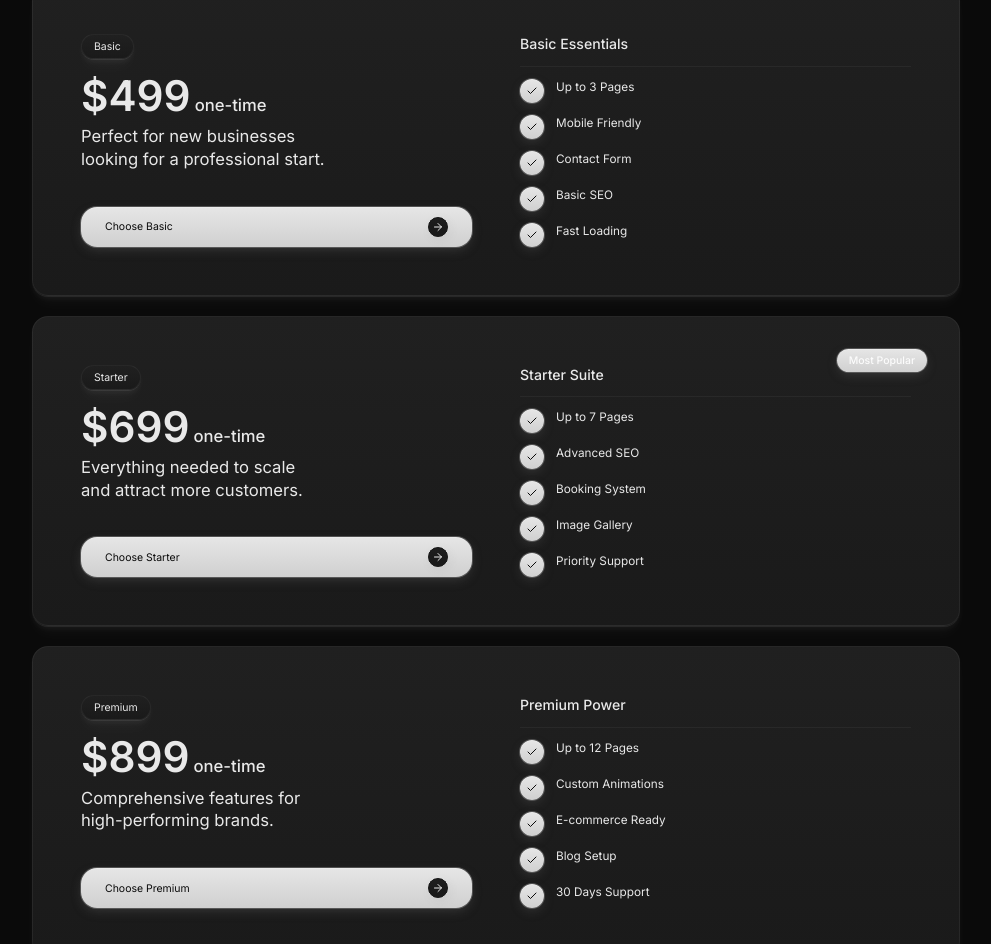
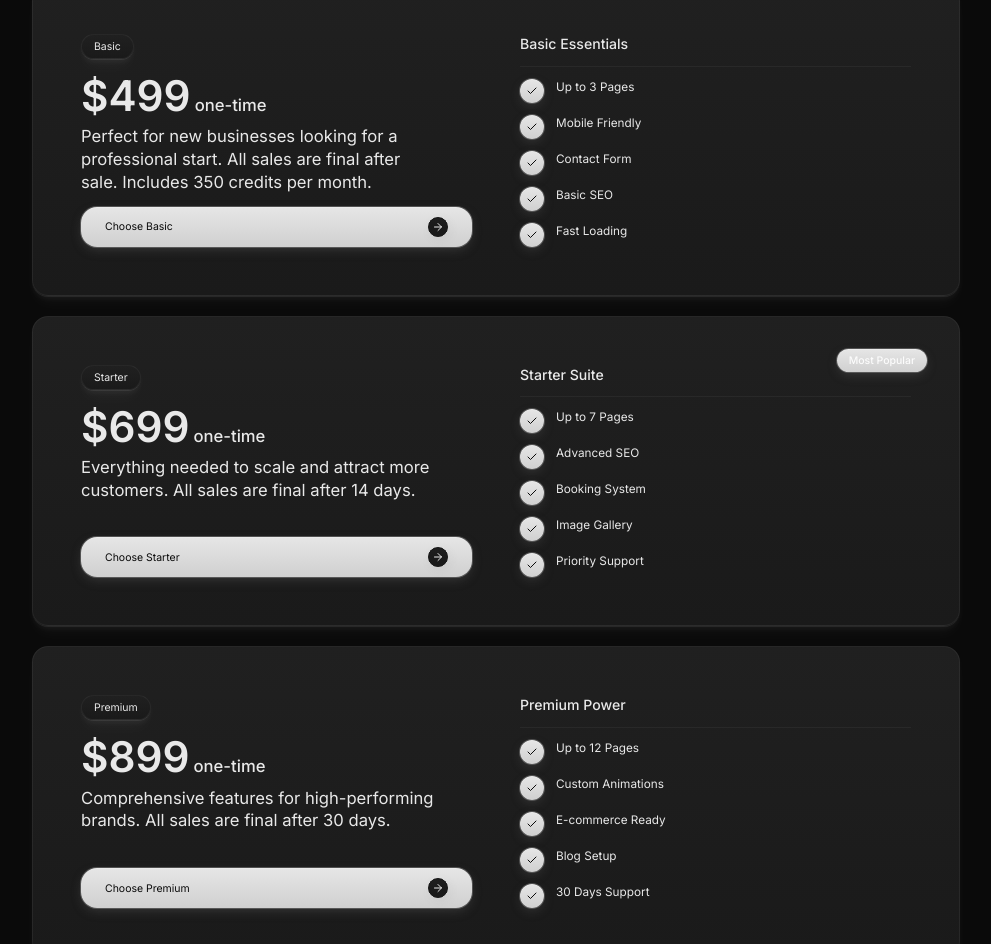
Before and after one commit to dmytro-webild/6b840f65-7df4-4eca-a24a-b1ea8e8830a6, a React (Vite) app: page / in a window 1280 px wide. Shown: the part 1480-2424 px from the top of the page, without its empty margins (144-1135 px from the left). Built offline with nearby package versions, Linux system fonts and the light colour scheme; grey boxes are pictures that could not be loaded; a web font is replaced by a local one.

Commit message:
Bob AI: Updated pricing plan descriptions with refund policies and c

```diff
--- a/src/pages/HomePage/sections/Pricing.tsx
+++ b/src/pages/HomePage/sections/Pricing.tsx
@@ -10,7 +10,7 @@ const plans = [
     tag: "Basic",
     price: "$499",
     period: "one-time",
-    description: "Perfect for new businesses looking for a professional start.",
+    description: "Perfect for new businesses looking for a professional start. All sales are final after sale. Includes 350 credits per month.",
     primaryButton: {
       text: "Choose Basic",
       href: "https://creator-studios-2963.myshopify.com/products/standard?pr_prod_strat=collection_fallback&pr_rec_id=5fb631241&pr_rec_pid=9496676761813&pr_ref_pid=9496710774997&pr_seq=uniform"
@@ -28,7 +28,7 @@ const plans = [
     tag: "Starter",
     price: "$699",
     period: "one-time",
-    description: "Everything needed to scale and attract more customers.",
+    description: "Everything needed to scale and attract more customers. All sales are final after 14 days.",
     primaryButton: {
       text: "Choose Starter",
       href: "https://creator-studios-2963.myshopify.com/products/popular?pr_prod_strat=collection_fallback&pr_rec_id=c2c2faced&pr_rec_pid=9496710774997&pr_ref_pid=9496676761813&pr_seq=uniform"
@@ -46,7 +46,7 @@ const plans = [
     tag: "Premium",
     price: "$899",
     period: "one-time",
-    description: "Comprehensive features for high-performing brands.",
+    description: "Comprehensive features for high-performing brands. All sales are final after 30 days.",
     primaryButton: {
       text: "Choose Premium",
       href: "https://creator-studios-2963.myshopify.com/products/premium-1?pr_prod_strat=collection_fallback&pr_rec_id=c2c2faced&pr_rec_pid=9496710807765&pr_ref_pid=9496676761813&pr_seq=uniform"
```
